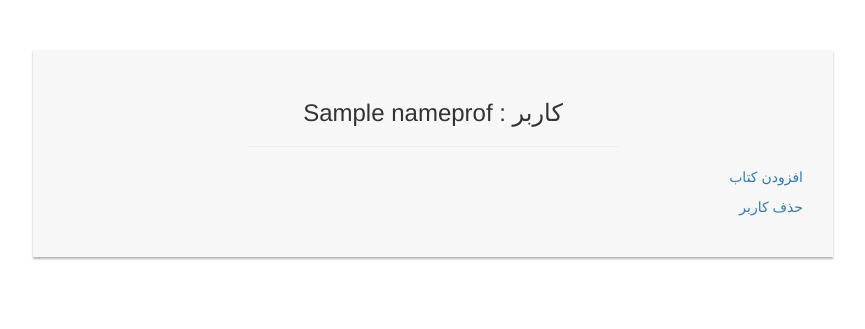
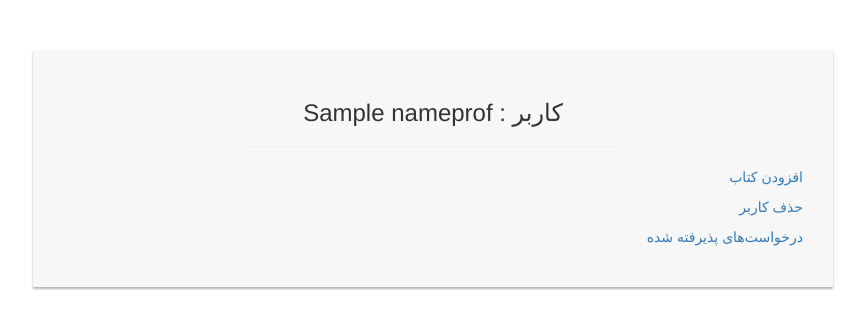
Before and after one commit to amirmohammadraei/Library-System, a Flask app: template templates/manager.html in a window 1280 px wide. Shown: the top 329 px of the page, without its empty margins (207-1072 px from the left). Run offline with Flask 2, Linux system fonts and the light colour scheme; the template is opened without the code that fills it: most values are stand-ins (such as "Sample title", 1, 10 or a date in 2020); parts of the project's set-up code (start-up, migrations or seed data) failed here and were passed over; some libraries are stand-ins or nearby versions.

Commit message:
accepted list

```diff
--- a/templates/manager.html
+++ b/templates/manager.html
@@ -6,5 +6,6 @@
     <hr style="width:50%; color: khaki;">
     <p style="text-align: right;"><a href="{{ url_for('addbook') }}">افزودن کتاب</a></p>
     <p style="text-align: right;"><a href="{{ url_for('delete') }}">حذف کاربر</a></p>
+    <p style="text-align: right;"><a href="{{ url_for('accepted') }}">درخواست‌های پذیرفته شده</a></p>
 </div>
 {% endblock body %}
```
